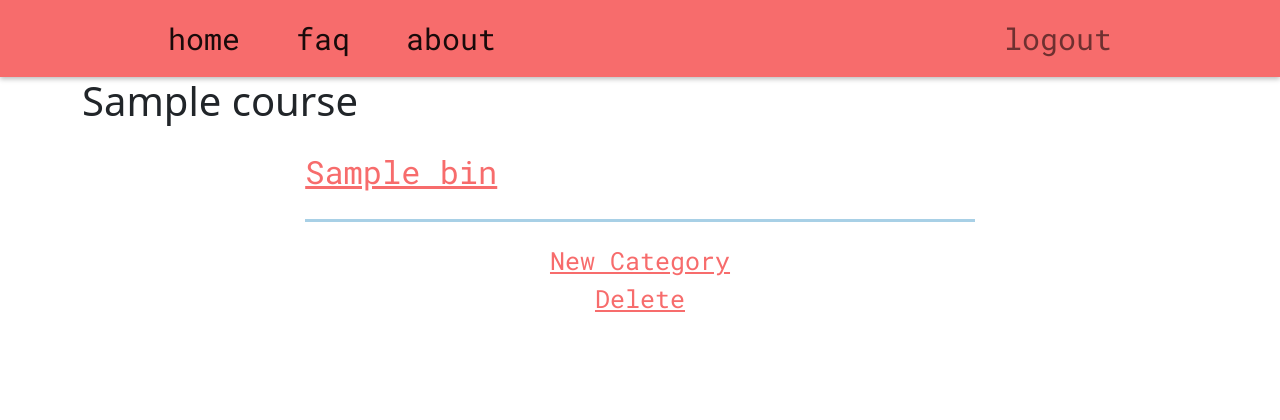
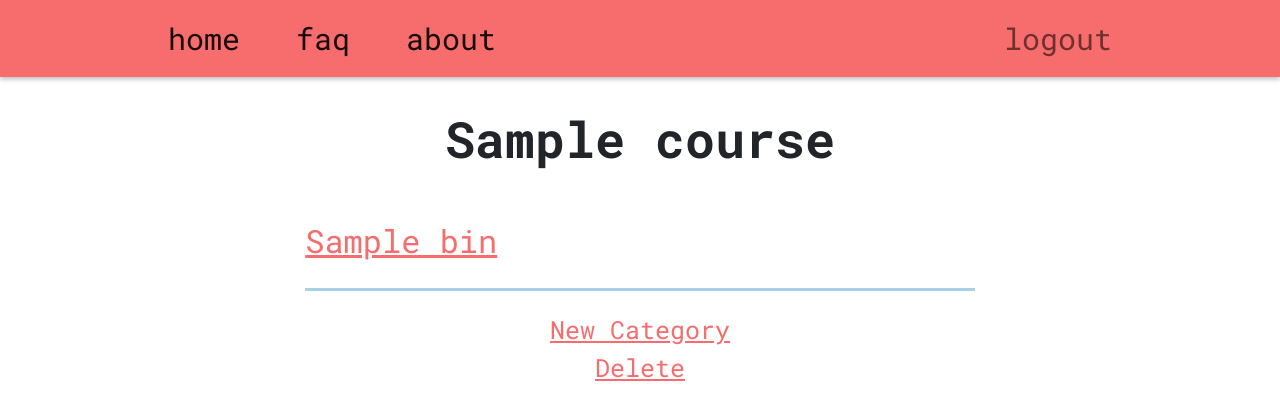
Before and after one commit to ADSteele916/nwhacks2021, a Django app: page /course/1/ in a window 1280 px wide. Shown: the top 420 px of the page. Run offline with Django 3.2, Linux system fonts and the light colour scheme; a user stored in the database is signed in; tables that the repository leaves empty hold one stand-in row (values such as "Sample post"); some libraries are stand-ins or nearby versions.

Commit message:
slightly changed formatting

```diff
--- a/templates/grades/assessment.html
+++ b/templates/grades/assessment.html
@@ -1,6 +1,6 @@
 {% extends "grades/base.html" %}
 {% block content %}
-    <h1>{{ course_name }} {{ bin_name }}</h1>
+    <div class="page-title">{{ course_name }} - {{ bin_name }}</div>
     {% if assessments_list %}
         {% for assessment in assessments_list %}
             <div class = "assessment-marks {% cycle 'blue-mark' 'red-mark' 'yellow-mark' %}">
--- a/templates/grades/course.html
+++ b/templates/grades/course.html
@@ -1,6 +1,6 @@
 {% extends "grades/base.html" %}
 {% block content %}
-    <h1>{{ course_name }}</h1>
+    <div class="page-title">{{ course_name }}</div>
     {% if bins_list %}
         {% for bin in bins_list %}
             <div class = "course-assessments {% cycle 'blue-mark' 'red-mark' 'yellow-mark' %}">
```
